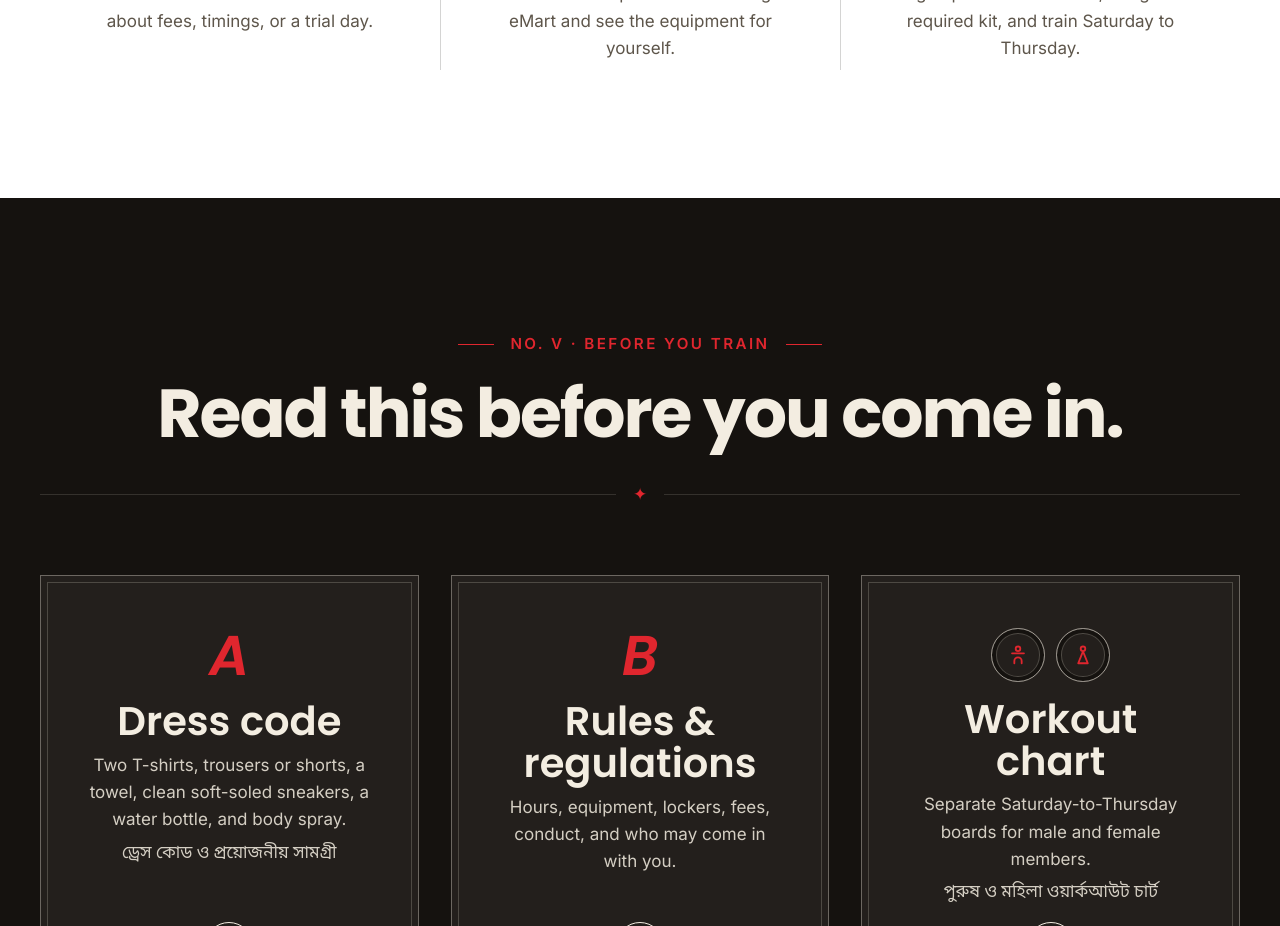
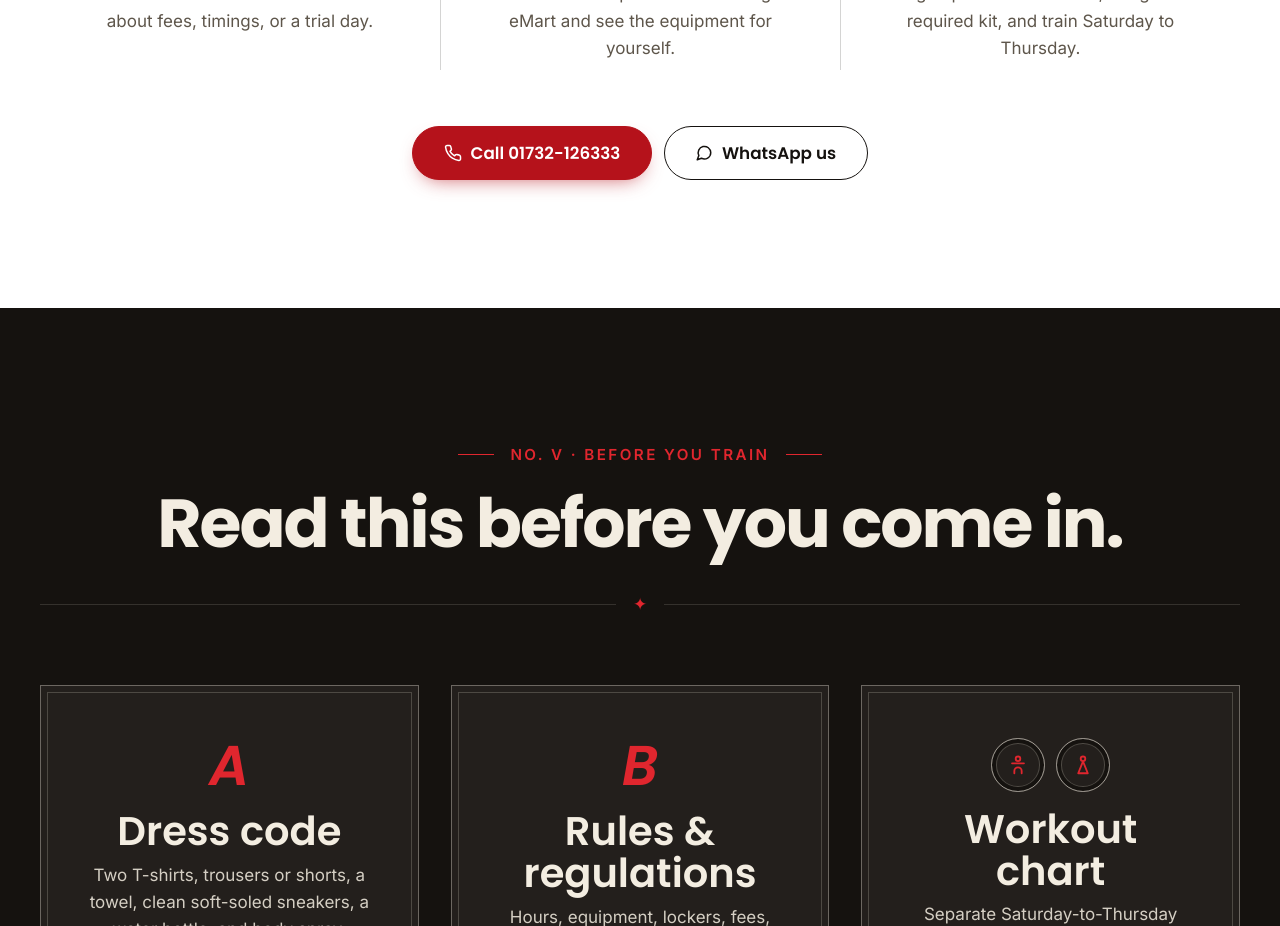
Before and after one commit to KamrulHasaanAnanda/muscle-power-gym, a React (Vite) app: page / in a window 1280 px wide. Shown: the part 5800-6726 px from the top of the page. Built offline with nearby package versions, Linux system fonts and the light colour scheme.

Commit message:
Refactor CSS for button interactions and enhance layout responsiveness on the homepage. Introduce new join call-to-action section with flexible display for mobile devices. Update heading styles for better text wrapping and visibility.

```diff
--- a/src/App.css
+++ b/src/App.css
@@ -155,7 +155,7 @@
 }
 
 .btn:active {
-  transform: translateY(0);
+  transform: scale(0.97);
 }
 
 .btn:focus-visible {
@@ -3602,3 +3602,97 @@ article.paper {
     transition: none;
   }
 }
+
+/* ---------- Headings: balanced wrapping; desktop-only line breaks ---------- */
+
+.display {
+  text-wrap: balance;
+}
+
+@media (max-width: 560px) {
+  .wide-only {
+    display: none;
+  }
+}
+
+/* ---------- How to join: action right under the steps ---------- */
+
+.join-cta {
+  display: flex;
+  flex-wrap: wrap;
+  justify-content: center;
+  gap: 0.75rem;
+  margin-top: clamp(2.5rem, 6vw, 3.5rem);
+}
+
+@media (max-width: 860px) {
+  /* Compact timeline: numeral beside the text instead of stacked above it */
+  .steps li,
+  .steps li:first-child {
+    display: grid;
+    grid-template-columns: 3.5rem 1fr;
+    column-gap: 1rem;
+    align-items: baseline;
+    padding: 1.5rem 0;
+    text-align: left;
+  }
+
+  .step-num {
+    grid-row: span 2;
+    margin: 0;
+    font-size: 3rem;
+    text-align: center;
+  }
+
+  .steps h3 {
+    font-size: 1.4rem;
+    margin-bottom: 0.3rem;
+  }
+
+  .steps p {
+    margin: 0;
+    max-width: none;
+  }
+
+  .join-cta {
+    flex-direction: column;
+  }
+}
+
+/* ---------- Touch feedback ---------- */
+
+a,
+button {
+  -webkit-tap-highlight-color: transparent;
+}
+
+.guide:active,
+.contact-phones a:active,
+.map-cover:active {
+  transform: scale(0.985);
+}
+
+.photo:has(.photo-open:active) img {
+  transform: scale(0.97);
+}
+
+.guide,
+.contact-phones a,
+.map-cover {
+  transition-property: background, color, outline-color, transform;
+  transition-duration: 0.2s;
+}
+
+/* Keep section labels on one line on small phones */
+@media (max-width: 480px) {
+  .head .kicker {
+    gap: 0.6rem;
+    font-size: 0.82rem;
+    letter-spacing: 0.12em;
+  }
+
+  .head .kicker::before,
+  .head .kicker::after {
+    width: 1.1rem;
+  }
+}
--- a/src/pages/Home.jsx
+++ b/src/pages/Home.jsx
@@ -279,8 +279,8 @@ export default function Home() {
           <header className="head">
             <p className="kicker">No. I · Facilities</p>
             <h2 className="display">
-              Everything you need
-              <br />
+              Everything you need{' '}
+              <br className="wide-only" />
               to train hard.
             </h2>
           </header>
@@ -450,8 +450,8 @@ export default function Home() {
             <div>
               <p className="kicker">No. IV · How to join</p>
               <h2 className="display">
-                Three steps to
-                <br />
+                Three steps to{' '}
+                <br className="wide-only" />
                 your first session.
               </h2>
             </div>
@@ -469,6 +469,16 @@ export default function Home() {
               </li>
             ))}
           </ol>
+          <div className="join-cta">
+            <a className="btn btn-lg" href={`tel:${PHONE_TEL}`}>
+              <PhoneIcon />
+              Call {PHONE}
+            </a>
+            <a className="btn btn-lg btn-ghost" href={WHATSAPP} target="_blank" rel="noreferrer">
+              <ChatIcon />
+              WhatsApp us
+            </a>
+          </div>
         </div>
       </section>
 
```
